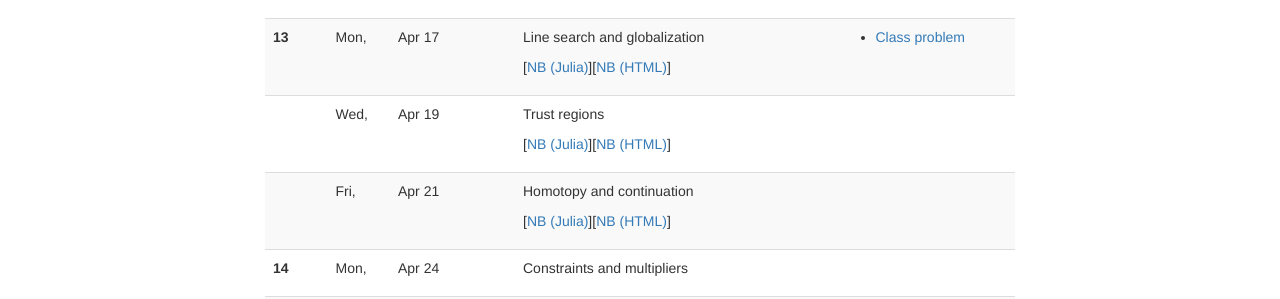
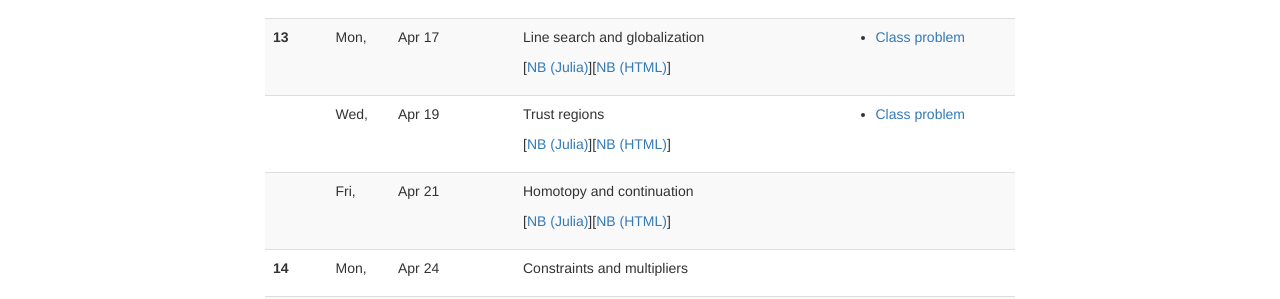
Before and after one commit to dbindel/cs4220-s23, a Jekyll site: the page built from web/schedule.html, in a window 1280 px wide and 900 px high, scrolled down 2560 px. Shown: the part 211-510 px from the top of the window. Built offline with Jekyll 4.4.1, drawn with Linux system fonts in a browser that asks for light colours; nearby versions of some CDN libraries.

Commit message:
Add 4/19 class problem.

```diff
--- a/web/_data/lectures.yml
+++ b/web/_data/lectures.yml
@@ -443,6 +443,9 @@
       url: lec/2023-04-19.jl
     - info: NB (HTML)
       url: lec/2023-04-19.html
+  hw:
+    - info: Class problem
+      file: 2023-04-19-class.pdf
 -
   date: 2023-04-21
   info: Homotopy and continuation
```
Also changed, not shown: 2 other files.
